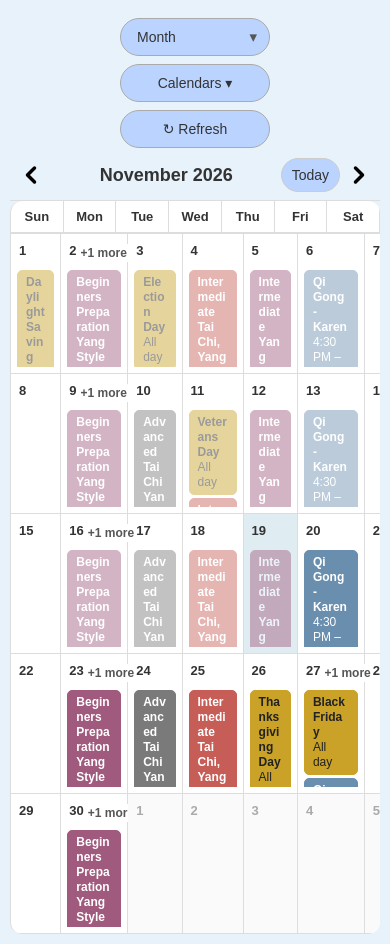
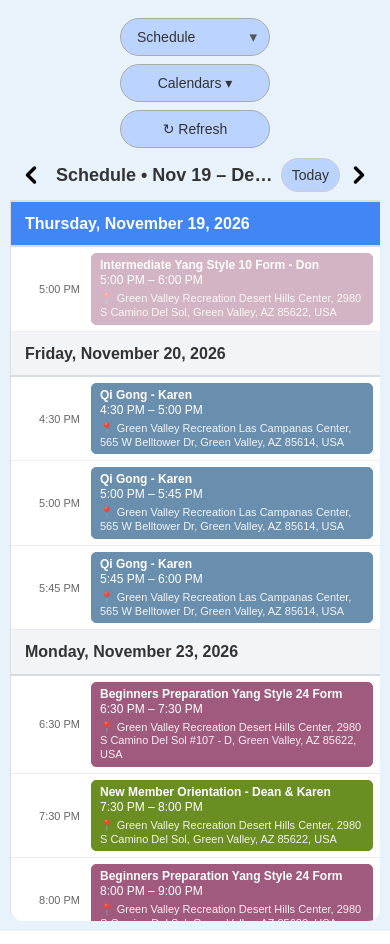
Before and after one commit to Taichiarts/calendarfiles, a plain HTML site: page index.html in a window 390 px wide. Drawn offline with Linux system fonts and the light colour scheme.

Commit message:
Adjust default view for mobile and tablet devices
Set default view to 'schedule' for mobile or tablet screens and hide weekdays.

```diff
--- a/index.html
+++ b/index.html
@@ -1257,10 +1257,21 @@ function loadCalendarConfig(preservedSelections) {
 
   let currentDate = new Date();
 
-  let currentView = document.getElementById("viewSelect").value;
+  const viewSelect = document.getElementById("viewSelect");
+
+  // Default phones and tablets (900px or narrower) to Schedule.
+  // Wider screens continue to default to Month.
+  const isMobileOrTablet =
+    window.matchMedia("(max-width: 900px)").matches;
+
+  if (isMobileOrTablet) {
+    viewSelect.value = "schedule";
+    document.getElementById("monthWeekdays").style.display = "none";
+  }
+
+  let currentView = viewSelect.value;
 
   const browserCalendarCache = {};
-
   const browserCalendarLoading = {};
 
   let browserCalendarConfigCache = null;
```
